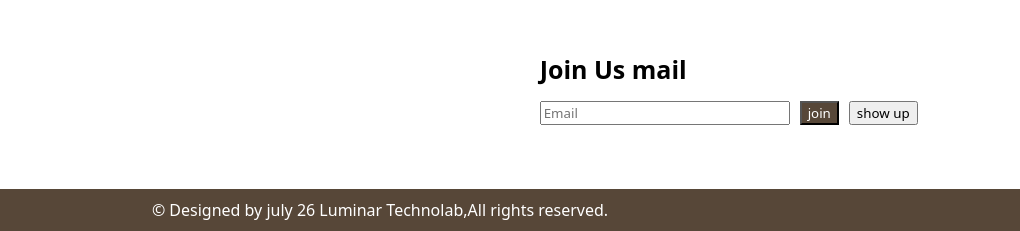
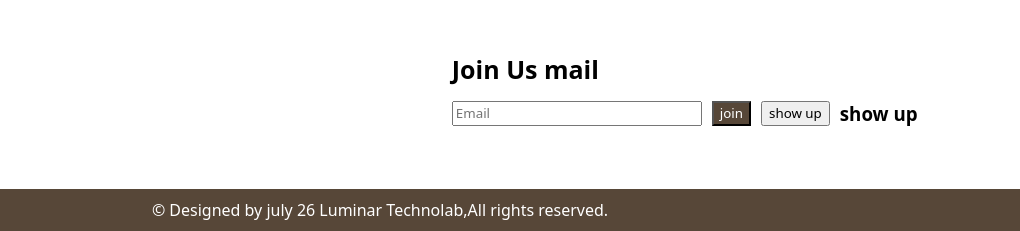
Before and after one commit to rashavalsan/furniture-website-July, a plain HTML site: page index.html in a window 1280 px wide. Shown: the part 2149-2380 px from the top of the page, 260-1280 px from the left. Drawn offline with Linux system fonts and the light colour scheme; a web font is replaced by a local one.

Commit message:
add heading tag

```diff
--- a/index.html
+++ b/index.html
@@ -147,6 +147,7 @@
                 <input type="email" placeholder="Email" class="subinput">
                 <button class="subbutton">join</button>
                      <button>show up</button>
+                     <h3>show up</h3>
             </div>
         </div>
     </section>
```
